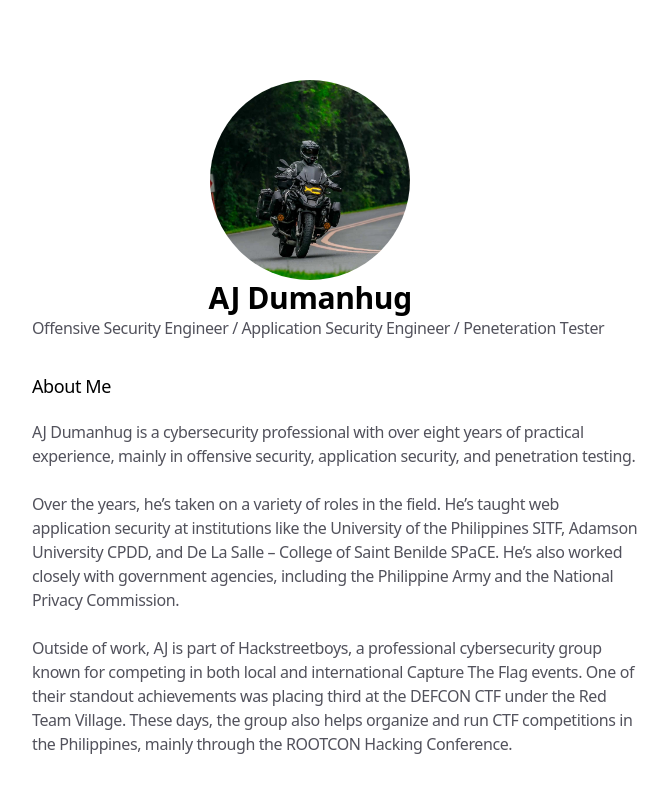
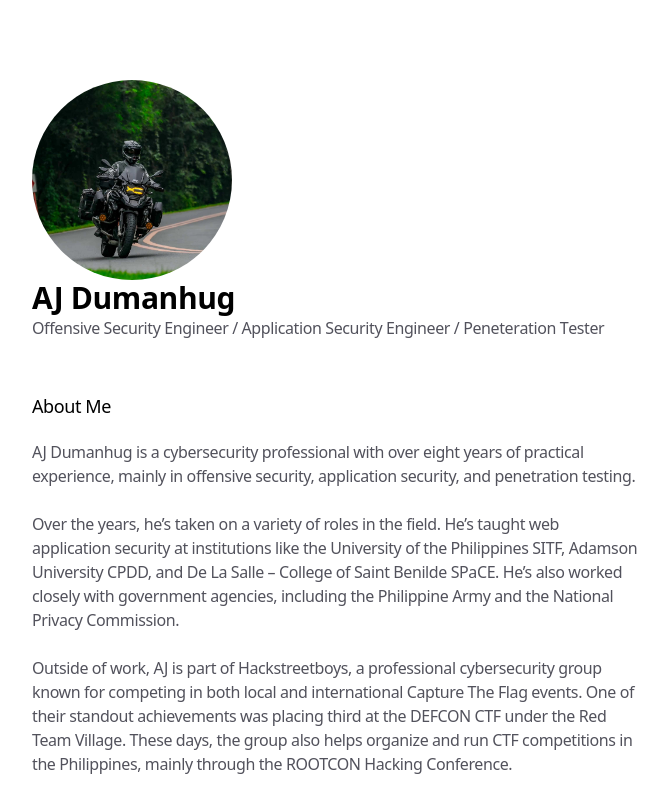
Before and after one commit to ajdumanhug/ajdumanhug.github.io, a Next.js app: page / in a window 1280 px wide. Shown: the top 800 px of the page, without its empty margins (304-972 px from the left). Built offline with nearby package versions, Linux system fonts and the light colour scheme.

Commit message:
Adjust Spacing and Alignment

```diff
--- a/app/header.tsx
+++ b/app/header.tsx
@@ -6,7 +6,7 @@ import Image from 'next/image'
 export function Header() {
   return (
     <header className="mb-8 flex items-center justify-between">
-      <div className='flex flex-col items-center space-x-4'>
+      <div className='flex-1 flex-col items-center mb-5 space-x-4'>
         <Image
             src="/images/me.jpg"
             alt="AJ Dumanhug"
```
